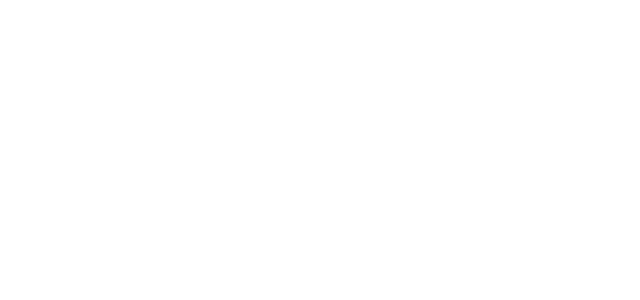
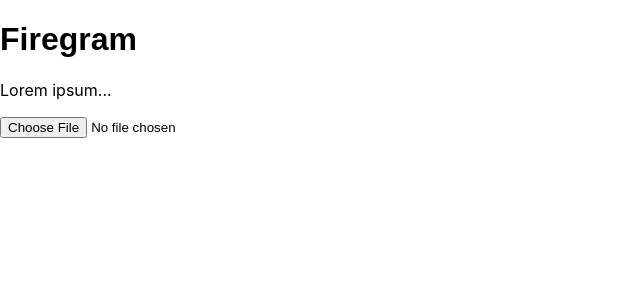
Before and after one commit to Jonjo15/firegram, a React (Create React App) app in the folder firegram/: page / in a window 1280 px wide. Shown: the top 300 px of the page, without its empty margins (0-640 px from the left). Built offline with nearby package versions, Linux system fonts and the light colour scheme.

Commit message:
Fixed installation, started the project

```diff
--- a/firegram/src/App.js
+++ b/firegram/src/App.js
@@ -1,9 +1,13 @@
-
+import React from "react"
+import Header from "./comps.js/Header"
+import UploadForm from "./comps.js/UploadForm"
 
 function App() {
+  // const [file, setFile] = useState(null)
   return (
     <div className="App">
-
+      <Header />
+      <UploadForm />
     </div>
   );
 }
--- /dev/null
+++ b/firegram/src/comps.js/Header.js
@@ -0,0 +1,12 @@
+import React from "react"
+
+const Header = () => {
+    return (<div>
+            <h1>Firegram</h1>
+            <p>Lorem ipsum...
+            </p>
+        </div>
+    )
+}
+
+export default Header
--- /dev/null
+++ b/firegram/src/comps.js/UploadForm.js
@@ -0,0 +1,21 @@
+import React, { useState } from "react"
+
+const UploadForm = () => {
+    const [file, setFile] = useState(null)
+    const changeHandler = (e) => {
+        // e.preventDefault()
+        let doc = e.target.files[0];
+        if (doc && (doc.type ==="image/png" || doc.type === "image/jpeg")) {
+            setFile(doc)
+        }
+        else {
+            setFile(null)
+        }
+    }
+    return (<form>
+        <input type="file" onChange={changeHandler}/>
+        {file && <p>{file.name}</p>}
+    </form>)
+}
+
+export default UploadForm
--- a/firegram/src/index.css
+++ b/firegram/src/index.css
@@ -1,13 +1,16 @@
 body {
   margin: 0;
-  font-family: -apple-system, BlinkMacSystemFont, 'Segoe UI', 'Roboto', 'Oxygen',
-    'Ubuntu', 'Cantarell', 'Fira Sans', 'Droid Sans', 'Helvetica Neue',
+  font-family: -apple-system, BlinkMacSystemFont, "Segoe UI", "Roboto", "Oxygen",
+    "Ubuntu", "Cantarell", "Fira Sans", "Droid Sans", "Helvetica Neue",
     sans-serif;
   -webkit-font-smoothing: antialiased;
   -moz-osx-font-smoothing: grayscale;
 }
 
 code {
-  font-family: source-code-pro, Menlo, Monaco, Consolas, 'Courier New',
+  font-family: source-code-pro, Menlo, Monaco, Consolas, "Courier New",
     monospace;
 }
+h1 {
+  font-family: fantasy;
+}
--- a/firegram/src/index.js
+++ b/firegram/src/index.js
@@ -1,5 +1,6 @@
 import React from 'react';
 import ReactDOM from 'react-dom';
+import './index.css';
 import App from './App';
 
 ReactDOM.render(
```
Also changed, not shown: firegram/src/comps.js/ProgressBar.js (added, +7 -0 lines), firegram/src/firebase/config.js (added, +28 -0 lines), firegram/src/hooks/UseFirestore.js (added), firegram/src/hooks/UseStorage.js (added), 1 other file (tests, documents, lock files or other folders).
